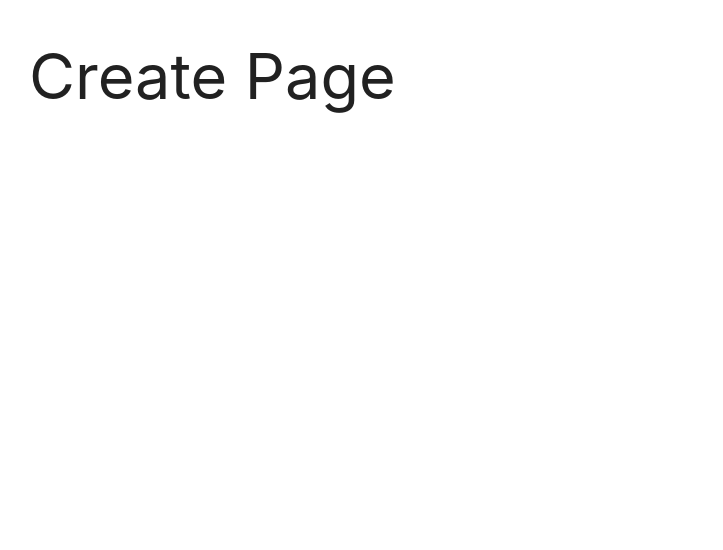
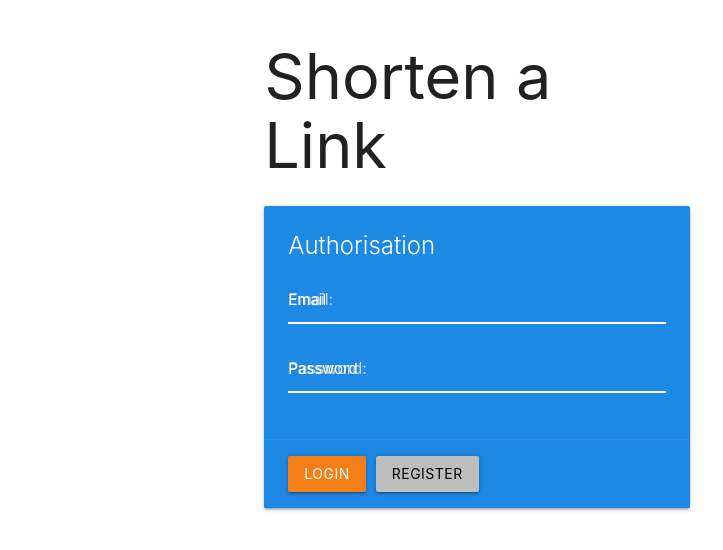
Before and after one commit to AndriiIelagin/MERN, a React (Create React App) app in the folder client/: page / in a window 1280 px wide. Before the commit this address led to /create. Shown: the top 550 px of the page, without its empty margins (163-886 px from the left). Built offline with nearby package versions, Linux system fonts and the light colour scheme.

Commit message:
added Auth form

```diff
--- a/client/src/App.js
+++ b/client/src/App.js
@@ -4,7 +4,7 @@ import { BrowserRouter as Router } from 'react-router-dom'
 import { useRoutes } from './routes'
 
 function App() {
-  const routes = useRoutes(true)
+  const routes = useRoutes(false)
   return (
     <Router>
       <div className="container">
--- a/client/src/index.css
+++ b/client/src/index.css
@@ -1 +1,19 @@
 @import "~materialize-css/dist/css/materialize.min.css";
+
+input.yellow-input {
+  border-bottom: 1px solid #fff!important;
+  box-shadow: 0 1px 0 0 #fff!important;
+}
+
+input.yellow-input + label {
+  color: #fff!important;
+}
+
+input.yellow-input:focus + label {
+  color: #ffeb3b!important;
+}
+
+input.yellow-input:focus {
+  border-bottom: 1px solid #ffeb3b!important;
+  box-shadow: 0 1px 0 0 #ffeb3b!important;
+}
--- a/client/src/pages/AuthPage.js
+++ b/client/src/pages/AuthPage.js
@@ -2,8 +2,43 @@ import React from 'react'
 
 export const AuthPage = () => {
   return (
-    <div>
-      <h1> Auth Page </h1>
+    <div className="row">
+      <div className="col s6 offset-s3">
+        <h1>Shorten a Link</h1>
+        <div class="card blue darken-1">
+          <div class="card-content white-text">
+            <span class="card-title">Authorisation</span>
+            <div>
+
+              <div class="input-field">
+                <input
+                  placeholder="Email:"
+                  id="email"
+                  type="email"
+                  name="email"
+                  className="yellow-input"
+                />
+                <label for="email">Email</label>
+              </div>
+              <div class="input-field">
+                <input
+                  placeholder="Password:"
+                  id="password"
+                  type="password"
+                  name="password"
+                  className="yellow-input"
+                />
+                <label for="password">Password</label>
+              </div>
+
+            </div>
+          </div>
+          <div class="card-action">
+            <button className="btn yellow darken-4" style={{marginRight: 10}}>Login</button>
+            <button className="btn grey lighten-1 black-text">Register</button>
+          </div>
+        </div>
+      </div>
     </div>
   )
 }
```
